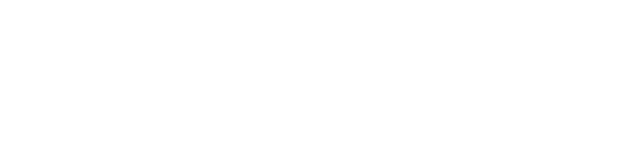
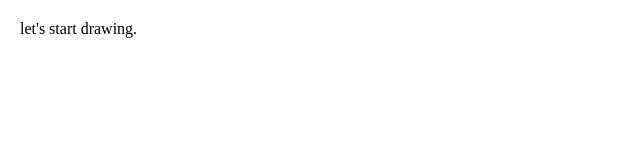
Before and after one commit to iris1114/javascript30, a plain HTML site: page 08_Fun-with-HTML5-Canvas/index.html in a window 1280 px wide. Shown: the whole page, without its empty margins (0-640 px from the left). Drawn offline with Linux system fonts and the light colour scheme.

Commit message:
add ans8 info

```diff
--- a/08_Fun-with-HTML5-Canvas/index.html
+++ b/08_Fun-with-HTML5-Canvas/index.html
@@ -5,6 +5,7 @@
     <title>HTML5 Canvas</title>
   </head>
   <body>
+    <p>let's start drawing.</p>
     <canvas id="draw" width="800" height="800"></canvas>
     <script></script>
 
@@ -12,6 +13,11 @@
       html,
       body {
         margin: 0;
+      }
+
+      p {
+        font-size: 16px;
+        margin: 20px;
       }
     </style>
 
```
